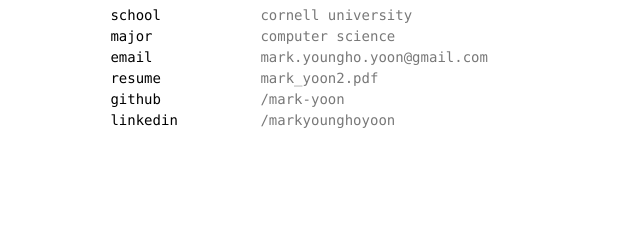
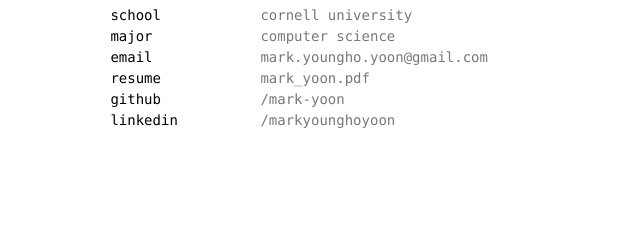
Before and after one commit to mark-yoon/mark-yoon.github.io, a plain HTML site: page index.html in a window 1280 px wide. Shown: the part 161-401 px from the top of the page, 0-640 px from the left. Drawn offline with Linux system fonts and the light colour scheme.

Commit message:
Link name

```diff
--- a/index.html
+++ b/index.html
@@ -35,7 +35,7 @@
       <li><b>school</b><a href="http://www.engineering.cornell.edu/" target="_blank">cornell university</a></li>
       <li><b>major</b><a href="http://www.cs.cornell.edu/" target="_blank">computer science</a></li>
       <li><b>email</b><a href="mailto:mark.youngho.yoon@gmail.com">mark.youngho.yoon@gmail.com</a></li>
-      <li><b>resume</b><a href="./assets/Mark_Yoon.pdf" target="_blank">mark_yoon2.pdf</a></li>
+      <li><b>resume</b><a href="./assets/mark_yoon2.pdf" target="_blank">mark_yoon.pdf</a></li>
       <li><b>github</b><a href="https://github.com/mark-yoon">/mark-yoon</a></li>
       <li><b>linkedin</b><a href="https://www.linkedin.com/in/markyounghoyoon">/markyounghoyoon</a></li>
     </ul>
```
